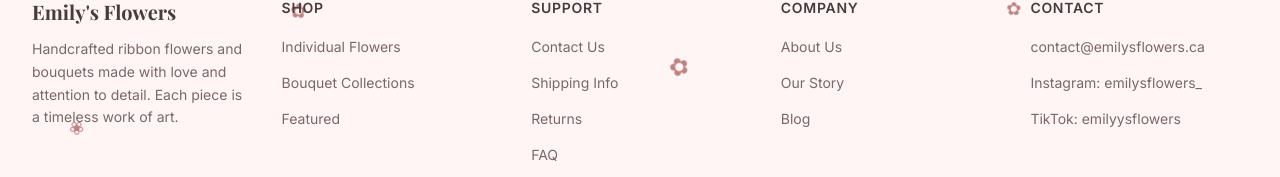
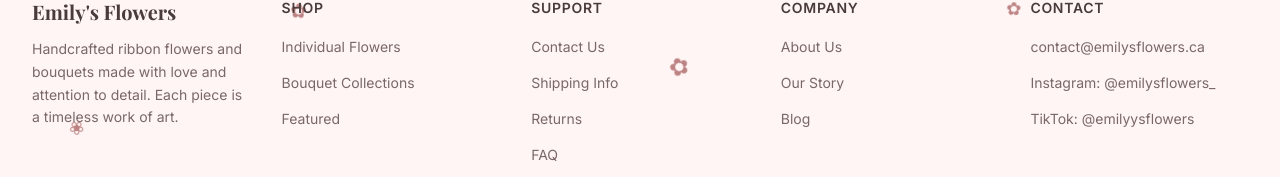
Before and after one commit to lucaslng/emilys-flowers, a Next.js app: page /checkout in a window 1280 px wide. Shown: the part 644-821 px from the top of the page. Built offline with nearby package versions, Linux system fonts and the light colour scheme; a web font is replaced by a local one.

Commit message:
Prefix social handles with @ in footer

```diff
--- a/src/components/layout/Footer.tsx
+++ b/src/components/layout/Footer.tsx
@@ -35,8 +35,8 @@ const footerLinks: FooterGroup[] = [
     title: 'Contact',
     links: [
       { label: 'contact@emilysflowers.ca', href: 'mailto:contact@emilysflowers.ca' },
-      { label: 'Instagram: emilysflowers_', href: 'https://instagram.com/emilysflowers_', external: true },
-      { label: 'TikTok: emilyysflowers', href: 'https://www.tiktok.com/@emilyysflowers', external: true },
+      { label: 'Instagram: @emilysflowers_', href: 'https://instagram.com/emilysflowers_', external: true },
+      { label: 'TikTok: @emilyysflowers', href: 'https://www.tiktok.com/@emilyysflowers', external: true },
     ],
   },
 ];
```
